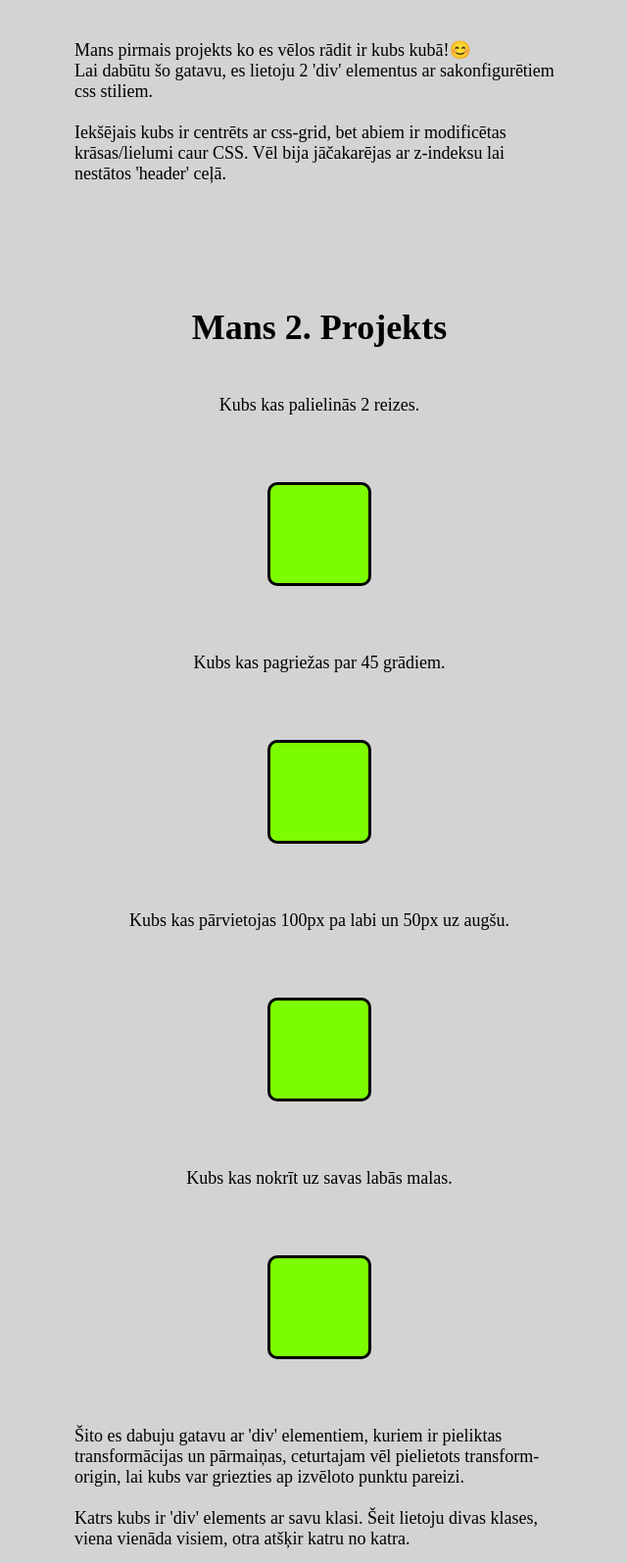
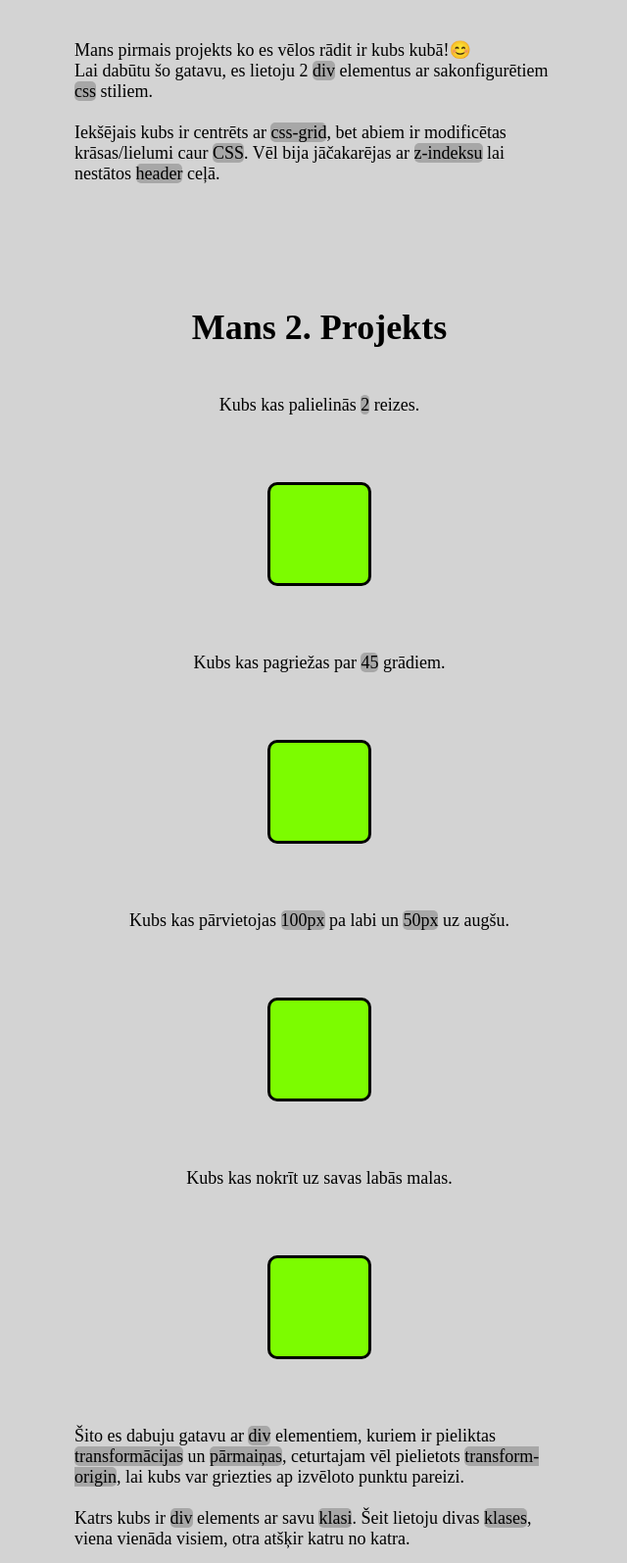
Before and after one commit to Kripsters/Kripsters.github.io, a plain HTML site: page index.html in a window 1280 px wide. Shown: the part 605-2200 px from the top of the page at 98% size, without its empty margins (314-954 px from the left). Drawn offline with Linux system fonts and the light colour scheme.

Commit message:
extra work

```diff
--- a/index.css
+++ b/index.css
@@ -9,6 +9,14 @@ p {
 
 .break {
   height: 2vw;
+}
+
+code {
+  background-color: rgb(167, 167, 167);
+  font-size: 18px;
+  font-family: "Times New Roman", Times, serif;
+  max-width: 500px;
+  border-radius: 5px;
 }
 
 h2 {
@@ -225,4 +233,9 @@ main {
   .check:checked + #bf {
     display: flex;
   }
+
+  .check:checked ~ #imghead {
+    src: "closesvg.svg";
+    height: 100vw;
+  }
 }
--- a/index.html
+++ b/index.html
@@ -31,30 +31,34 @@
         </div>
         <p>
           Mans pirmais projekts ko es vēlos rādit ir kubs kubā!😊<br />
-          Lai dabūtu šo gatavu, es lietoju 2 'div' elementus ar sakonfigurētiem
-          css stiliem. <br /><br />
-          Iekšējais kubs ir centrēts ar css-grid, bet abiem ir modificētas
-          krāsas/lielumi caur CSS. Vēl bija jāčakarējas ar z-indeksu lai
-          nestātos 'header' ceļā.
+          Lai dabūtu šo gatavu, es lietoju 2 <code>div</code> elementus ar
+          sakonfigurētiem <code>css</code> stiliem. <br /><br />
+          Iekšējais kubs ir centrēts ar <code>css-grid</code>, bet abiem ir
+          modificētas krāsas/lielumi caur <code>CSS</code>. Vēl bija jāčakarējas
+          ar <code>z-indeksu</code> lai nestātos <code>header</code> ceļā.
         </p>
       </article>
       <article class="center">
         <h2>Mans 2. Projekts</h2>
-        <p>Kubs kas palielinās 2 reizes.</p>
+        <p>Kubs kas palielinās <code>2</code> reizes.</p>
         <div class="square one"></div>
-        <p>Kubs kas pagriežas par 45 grādiem.</p>
+        <p>Kubs kas pagriežas par <code>45</code> grādiem.</p>
         <div class="square two"></div>
-        <p>Kubs kas pārvietojas 100px pa labi un 50px uz augšu.</p>
+        <p>
+          Kubs kas pārvietojas <code>100px</code> pa labi un
+          <code>50px</code> uz augšu.
+        </p>
         <div class="square three"></div>
         <p>Kubs kas nokrīt uz savas labās malas.</p>
         <div class="square four"></div>
         <p>
-          Šito es dabuju gatavu ar 'div' elementiem, kuriem ir pieliktas
-          transformācijas un pārmaiņas, ceturtajam vēl pielietots
-          transform-origin, lai kubs var griezties ap izvēloto punktu
-          pareizi.<br /><br />Katrs kubs ir 'div' elements ar savu klasi. Šeit
-          lietoju divas klases, viena vienāda visiem, otra atšķir katru no
-          katra.
+          Šito es dabuju gatavu ar <code>div</code> elementiem, kuriem ir
+          pieliktas <code>transformācijas</code> un <code>pārmaiņas</code>,
+          ceturtajam vēl pielietots <code>transform-origin</code>, lai kubs var
+          griezties ap izvēloto punktu pareizi.<br /><br />Katrs kubs ir
+          <code>div</code>
+          elements ar savu <code>klasi</code>. Šeit lietoju divas
+          <code>klases</code>, viena vienāda visiem, otra atšķir katru no katra.
         </p>
       </article>
       <article class="center">
@@ -68,14 +72,15 @@
         <p>
           Mans pēdējais projekts ir, šī pati mājaslapa!<br />
           Šī mājaslapa ir taisīta ar daudz grūtībām un daļēj-strādājoša koda. Tā
-          sastāv no diviem HTML failiem un tai katrai savs CSS fails, nekur nav
-          lietots JS. <br />
-          Mājaslapas ikona un motivācija ir 'Big Floppa'. Mans e-pasts pat ir
-          uzspiežāms!
+          sastāv no diviem <code>HTML</code> failiem un tai katrai savs
+          <code>CSS</code> fails, nekur nav lietots <code>JS</code>. <br />
+          <br />
+          Mājaslapas ikona un motivācija ir <code>Big Floppa</code>. Mans
+          e-pasts pat ir uzspiežāms un tas aizved uz outlook(vai citu epasta
+          programmu pēc izvēles)!
         </p>
       </article>
     </main>
-    <div class="break"></div>
     <footer>
       <input class="check" type="checkbox" />
       <ul id="bf">
```
Also changed, not shown: parmums.css (+3 -4 lines).
